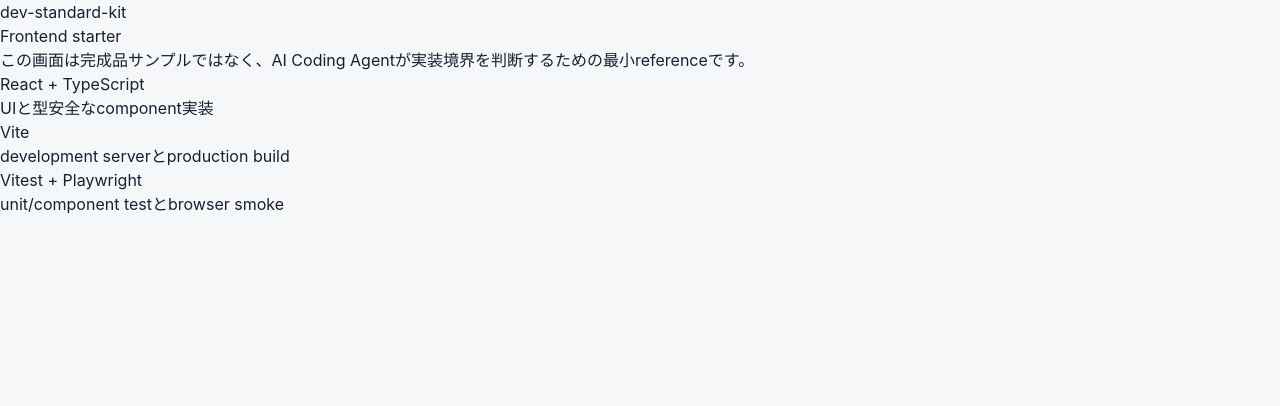
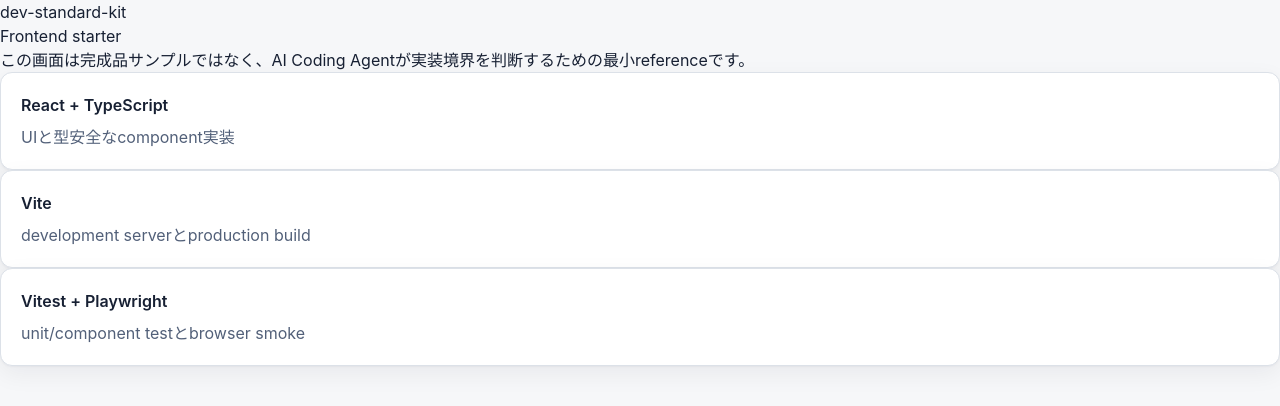
Before and after one commit to yoshikatsu-shimizu-16/dev-standard-kit, a React (Vite) app in the folder frontend/: page / in a window 1280 px wide. Shown: the top 406 px of the page. Built offline with nearby package versions, Linux system fonts and the light colour scheme.

Commit message:
refactor(frontend): style StatusCard with Tailwind tokens

```diff
--- a/frontend/src/components/StatusCard.tsx
+++ b/frontend/src/components/StatusCard.tsx
@@ -5,9 +5,9 @@
 
 export function StatusCard({ title, description }: StatusCardProps) {
   return (
-    <article className="status-card">
-      <h2>{title}</h2>
-      <p>{description}</p>
+    <article className="rounded-card border border-border bg-surface p-5 shadow-card">
+      <h2 className="mb-2 text-base font-semibold text-foreground">{title}</h2>
+      <p className="m-0 leading-6 text-muted">{description}</p>
     </article>
   )
 }
```
